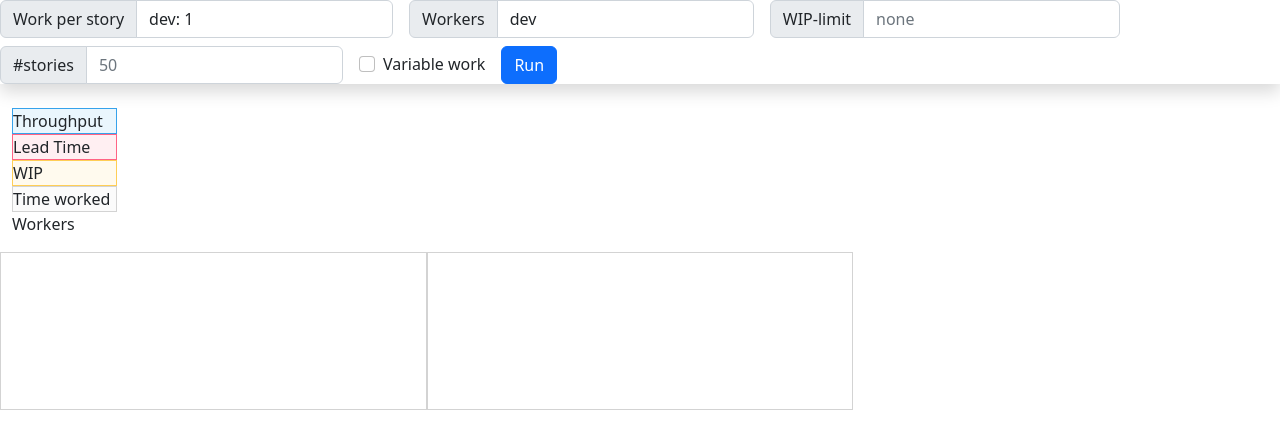
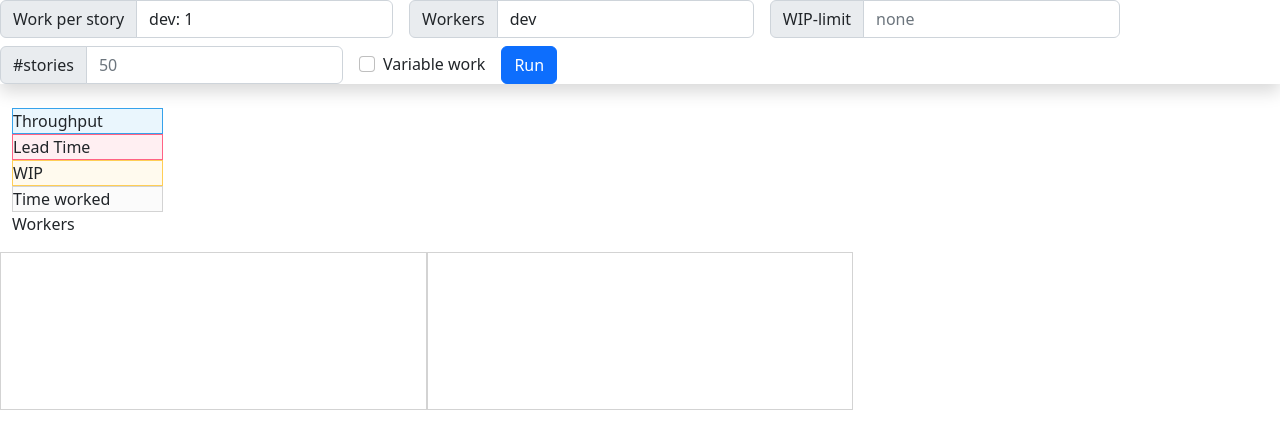
Before and after one commit to michelgrootjans/explaining-flow, a website: page index.html in a window 1280 px wide. Drawn offline with nearby package versions, Linux system fonts and the light colour scheme; files whose address does not match are found by name.

Commit message:
widen scenario columns to allow longer names

```diff
--- a/style.css
+++ b/style.css
@@ -125,6 +125,7 @@
 .scenario {
     list-style: none;
     padding: 0;
+    width: 12%
 }
 
 #throughput, #leadtime, #wip {
```
